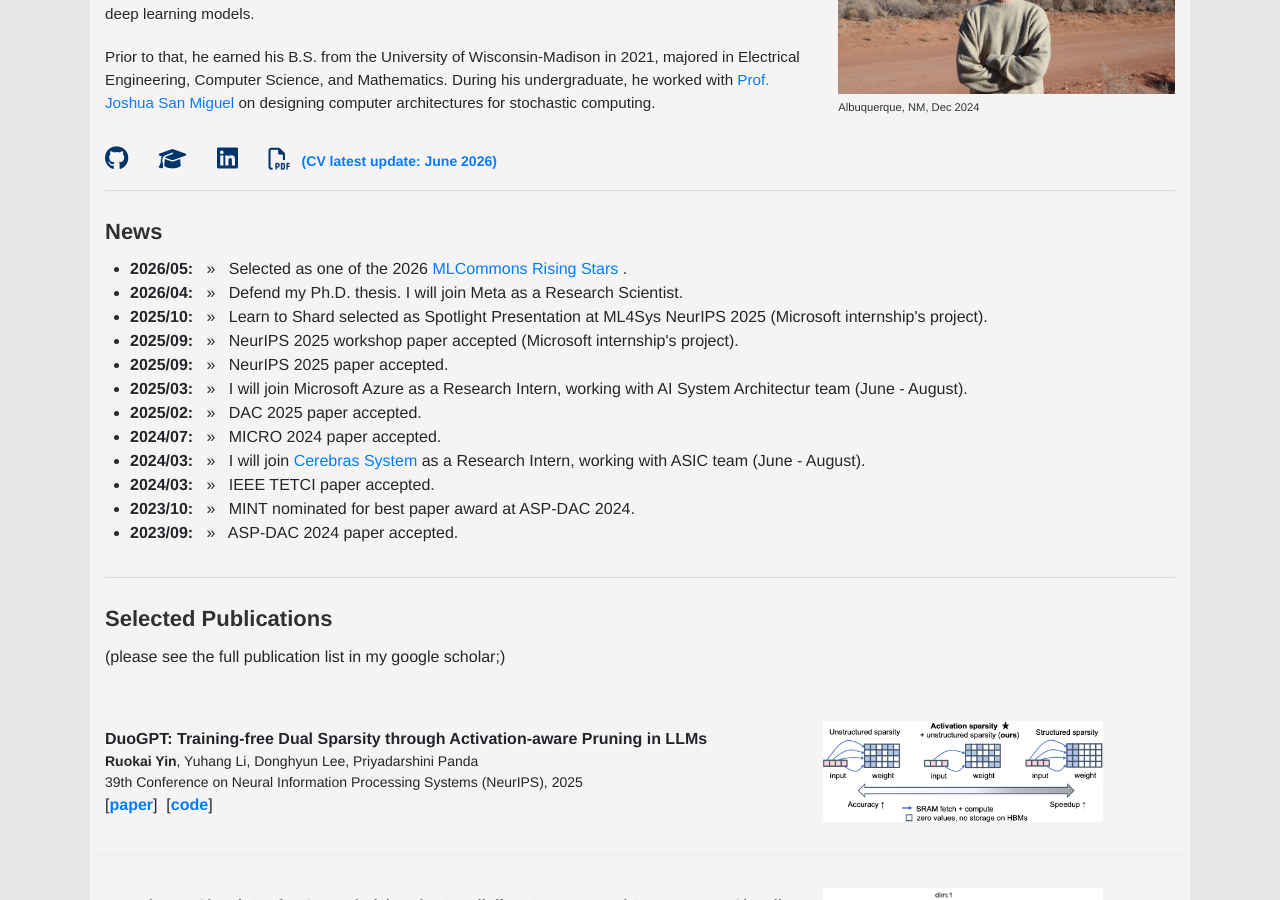
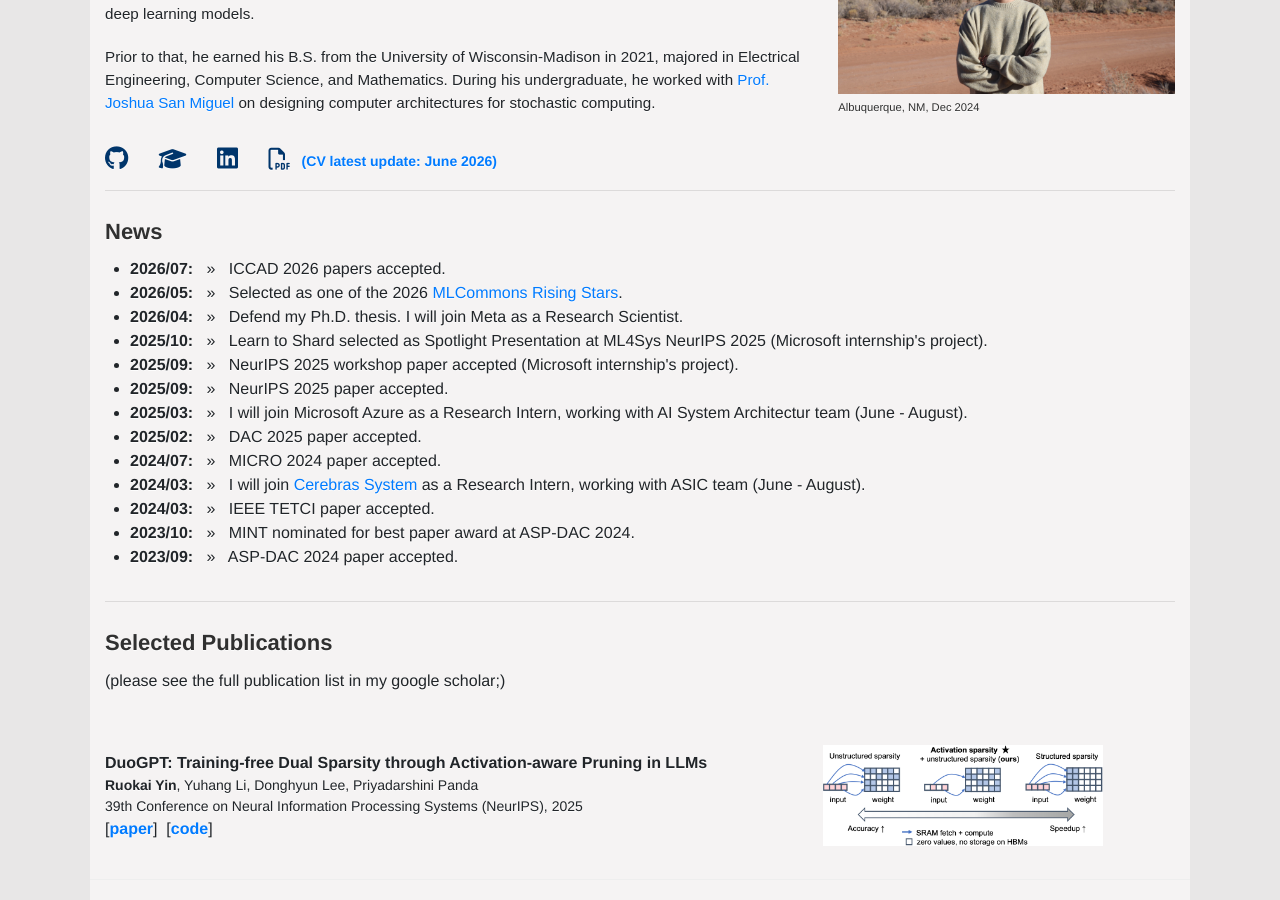
Before and after one commit to RuokaiYin/RuokaiYin.github.io, a Jekyll site: the page built from index.html, in a window 1280 px wide and 900 px high, scrolled down 326 px. Built offline with Jekyll 4.4.1, drawn with Linux system fonts in a browser that asks for light colours.

Commit message:
Update news.html

```diff
--- a/_includes/news.html
+++ b/_includes/news.html
@@ -7,7 +7,8 @@
 <div class="row">
     <ul>
         <!-- Add more news items here -->
-        <li><strong>2026/05:</strong> &nbsp; » &nbsp; Selected as one of the 2026 <a href="https://mlcommons.org/2026/05/2026-rising-stars/">MLCommons Rising Stars</a> .</li>
+        <li><strong>2026/07:</strong> &nbsp; » &nbsp; ICCAD 2026 papers accepted.</li>
+        <li><strong>2026/05:</strong> &nbsp; » &nbsp; Selected as one of the 2026 <a href="https://mlcommons.org/2026/05/2026-rising-stars/">MLCommons Rising Stars</a>.</li>
         <li><strong>2026/04:</strong> &nbsp; » &nbsp; Defend my Ph.D. thesis. I will join Meta as a Research Scientist.</li>
         <li><strong>2025/10:</strong> &nbsp; » &nbsp; Learn to Shard selected as Spotlight Presentation at ML4Sys NeurIPS 2025 (Microsoft internship's project).</li>
         <li><strong>2025/09:</strong> &nbsp; » &nbsp; NeurIPS 2025 workshop paper accepted (Microsoft internship's project).</li>
```
